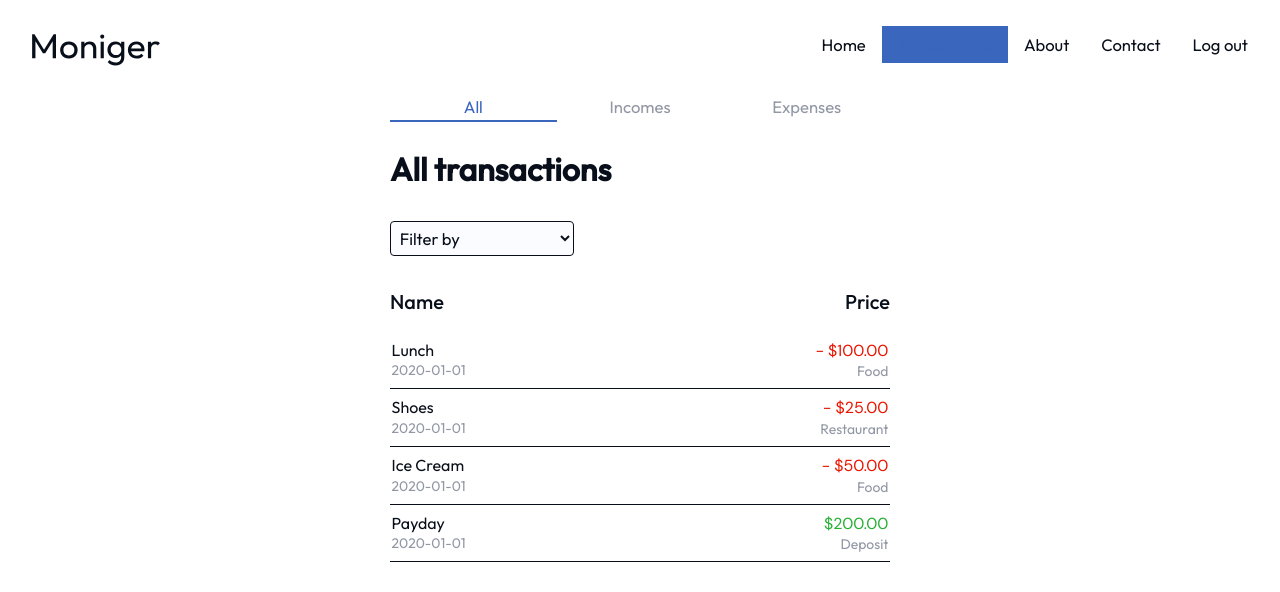
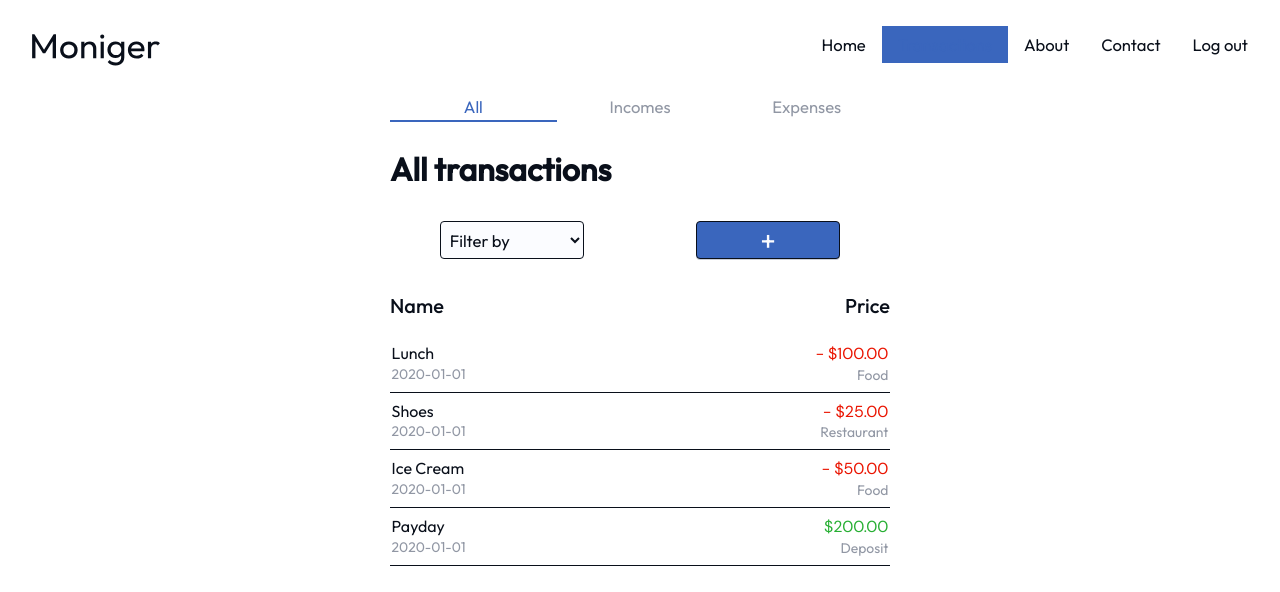
Before and after one commit to JonMenez/alkemy-challange-js, a React (Vite) app in the folder frontend/: page /transactions in a window 1280 px wide. Shown: the top 592 px of the page. Built offline with nearby package versions, Linux system fonts and the light colour scheme.

Commit message:
[ADD] handles to modal

```diff
--- a/frontend/src/pages/TransactionPage.jsx
+++ b/frontend/src/pages/TransactionPage.jsx
@@ -1,14 +1,17 @@
 import { useState } from 'react'
 import Transactions from '@containers/Transactions'
 import CardTransaction from '@components/CardTransaction'
-
+import Button from '@components/Button'
+import ListOfCategories from '@components/listOfCategories'
+import Modal from '@containers/Modal'
+import Addtransaction from '@containers/Addtransaction'
 import '@styles/transactionPage.scss'
-import ListOfCategories from '../components/listOfCategories'
 
 const TransactionPage = () => {
     const [selected, setSelected] = useState({
         class: 'all',
-        query: ''
+        query: '',
+        addTrasaction: false,
     })
     const [transactions, setTransactions] = useState([
         {
@@ -51,6 +54,13 @@ const TransactionPage = () => {
         })
     }
 
+    const _handleAddTransaction = (state) => () => {
+        setSelected({
+            ...selected,
+            addTrasaction: state
+        })
+    }
+
     return (
         <main className='transactionPage'>
             <ul className="transactionPage-list">
@@ -75,11 +85,18 @@ const TransactionPage = () => {
             </ul>
             <div className="transactionPage-filter">
                 <h2 className="transactionPage-filter-title">All transactions</h2>
-                <ListOfCategories
-                    handleSelect={_handleSelect}
-                    placeholder="Filter by"
-                    operationType={selected.class}
-                />
+                <div className="transactionPage-filter-container">
+                    <ListOfCategories
+                        handleSelect={_handleSelect}
+                        placeholder="Filter by"
+                        operationType={selected.class}
+                    />
+                    <Button
+                        onClick={_handleAddTransaction(true)}
+                        title='+'
+                        classButton='transactionPage-button'
+                    />
+                </div>
             </div>
             <Transactions>
                 {transactions
@@ -112,6 +129,11 @@ const TransactionPage = () => {
                             key={index} />
                     ))}
             </Transactions>
+            {selected.addTrasaction
+                &&
+                (<Modal onClose={_handleAddTransaction(false)}>
+                    <Addtransaction onClose={_handleAddTransaction(false)} />
+                </Modal>)}
         </main>
     )
 }
```
